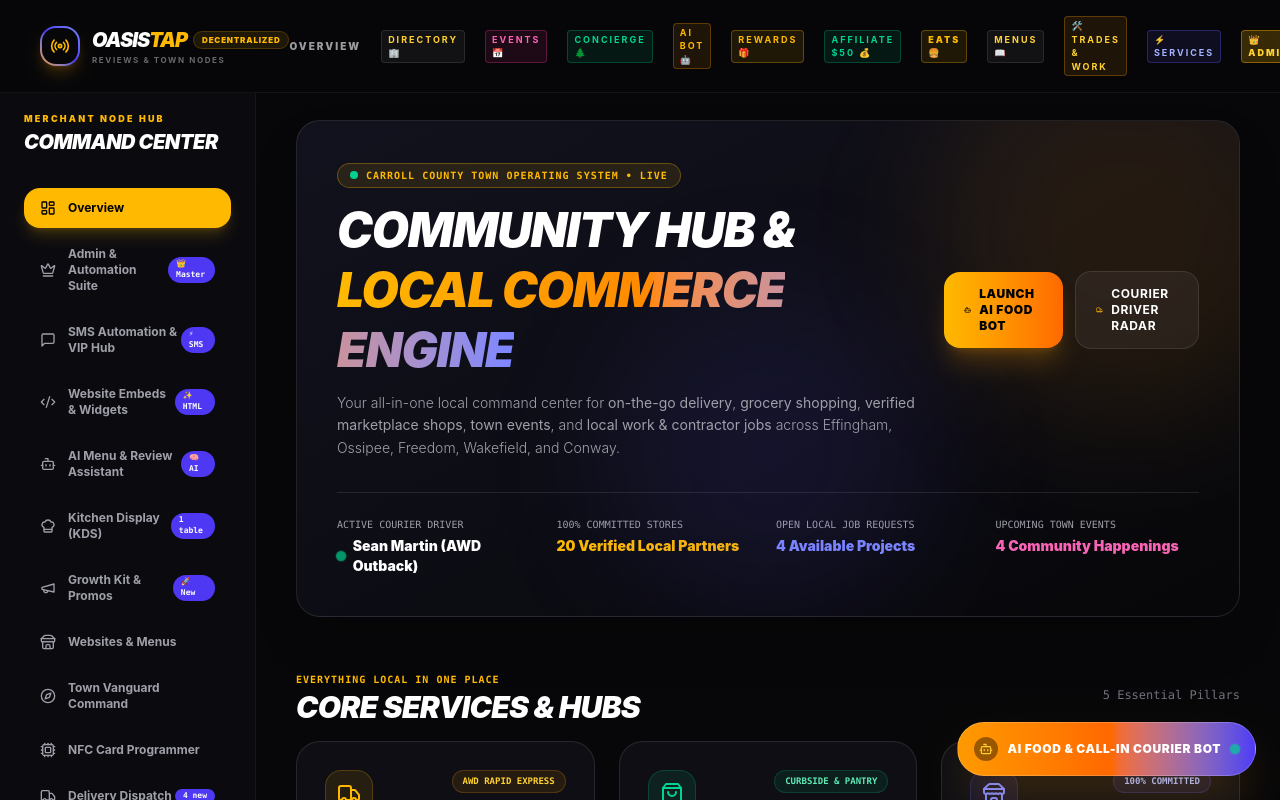
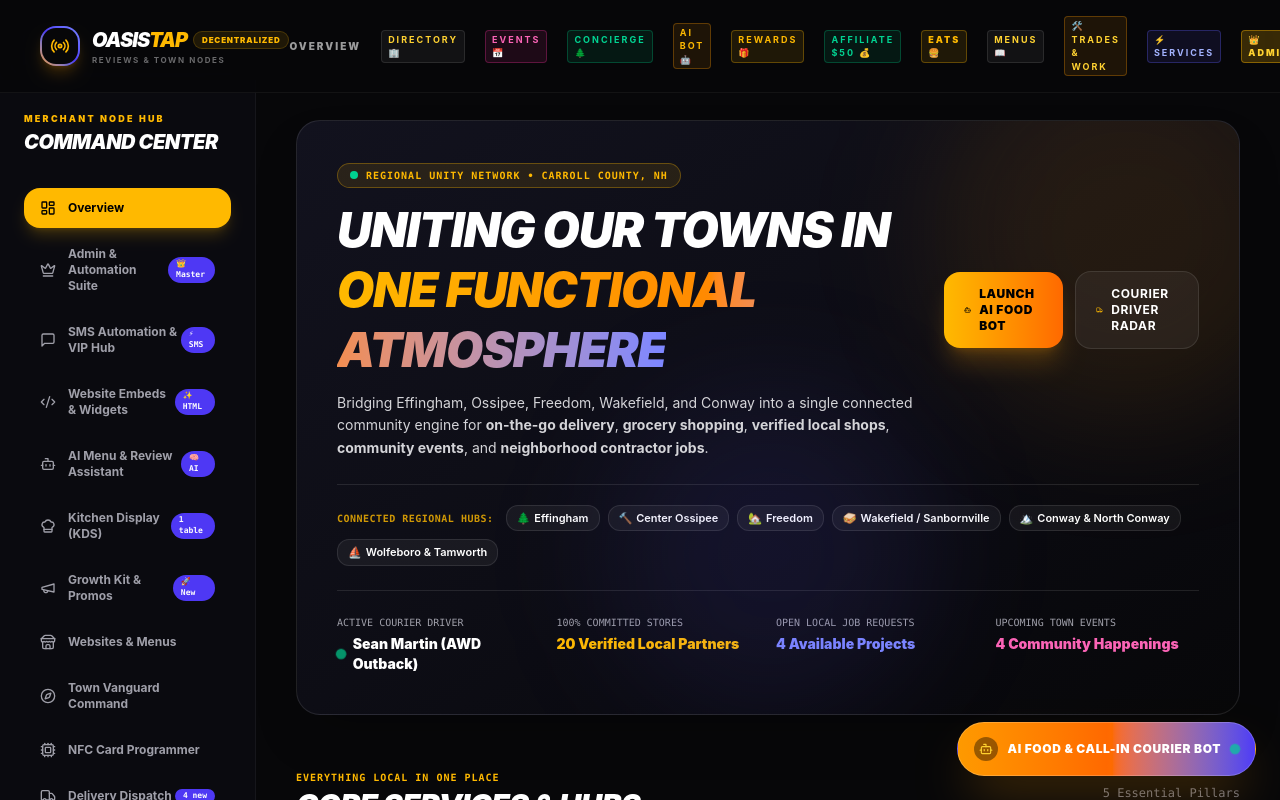
Before and after one commit to Resteral/towns, a Next.js app: page /dashboard in a window 1280 px wide. Shown: the top 800 px of the page. Built offline with nearby package versions, Linux system fonts and the light colour scheme.

Commit message:
feat(branding): unite surrounding towns into one functional atmosphere across dashboard and towns radar

```diff
--- a/src/app/dashboard/page.tsx
+++ b/src/app/dashboard/page.tsx
@@ -61,18 +61,18 @@ export default function DashboardOverviewPage() {
           <div className="space-y-3 max-w-2xl">
             <div className="inline-flex items-center gap-2 px-3 py-1 rounded-full bg-amber-400/10 border border-amber-400/30 text-amber-400 text-[10px] font-mono font-bold uppercase tracking-widest">
               <span className="w-2 h-2 rounded-full bg-emerald-400 animate-pulse"></span>
-              Carroll County Town Operating System • Live
+              Regional Unity Network • Carroll County, NH
             </div>
 
             <h1 className="text-3xl md:text-5xl font-black italic tracking-tight uppercase text-white leading-tight">
-              Community Hub & <br className="hidden sm:inline" />
+              Uniting Our Towns in <br className="hidden sm:inline" />
               <span className="bg-gradient-to-r from-amber-400 via-orange-400 to-indigo-400 bg-clip-text text-transparent">
-                Local Commerce Engine
+                One Functional Atmosphere
               </span>
             </h1>
 
-            <p className="text-zinc-400 text-xs md:text-sm font-light leading-relaxed">
-              Your all-in-one local command center for <b>on-the-go delivery</b>, <b>grocery shopping</b>, <b>verified marketplace shops</b>, <b>town events</b>, and <b>local work & contractor jobs</b> across Effingham, Ossipee, Freedom, Wakefield, and Conway.
+            <p className="text-zinc-300 text-xs md:text-sm font-normal leading-relaxed">
+              Bridging Effingham, Ossipee, Freedom, Wakefield, and Conway into a single connected community engine for <b>on-the-go delivery</b>, <b>grocery shopping</b>, <b>verified local shops</b>, <b>community events</b>, and <b>neighborhood contractor jobs</b>.
             </p>
           </div>
 
@@ -96,8 +96,31 @@ export default function DashboardOverviewPage() {
           </div>
         </div>
 
+        {/* Unified Towns Interconnect Pill Strip */}
+        <div className="mt-6 pt-5 border-t border-white/10 flex flex-wrap items-center gap-2">
+          <span className="text-[10px] font-mono font-bold uppercase tracking-wider text-amber-400/80 mr-1">
+            Connected Regional Hubs:
+          </span>
+          {[
+            { name: 'Effingham', emoji: '🌲' },
+            { name: 'Center Ossipee', emoji: '🔨' },
+            { name: 'Freedom', emoji: '🏡' },
+            { name: 'Wakefield / Sanbornville', emoji: '🥪' },
+            { name: 'Conway & North Conway', emoji: '🏔️' },
+            { name: 'Wolfeboro & Tamworth', emoji: '⛵' }
+          ].map(town => (
+            <span
+              key={town.name}
+              className="px-2.5 py-1 rounded-xl bg-white/5 border border-white/10 text-white text-[11px] font-semibold flex items-center gap-1 hover:border-amber-400/40 hover:bg-white/10 transition-all"
+            >
+              <span>{town.emoji}</span>
+              <span>{town.name}</span>
+            </span>
+          ))}
+        </div>
+
         {/* Real-Time Telemetry Bar */}
-        <div className="grid grid-cols-2 sm:grid-cols-4 gap-4 mt-8 pt-6 border-t border-white/10">
+        <div className="grid grid-cols-2 sm:grid-cols-4 gap-4 mt-6 pt-6 border-t border-white/10">
           <div>
             <span className="text-[10px] font-mono text-zinc-400 uppercase block">Active Courier Driver</span>
             <div className="flex items-center gap-2 mt-1">
--- a/src/app/towns/page.tsx
+++ b/src/app/towns/page.tsx
@@ -42,10 +42,10 @@ export default function TownsRadarPage() {
               <span>Decentralized Regional Node Radar</span>
             </div>
             <h1 className="text-4xl md:text-6xl font-black italic tracking-tighter uppercase text-white">
-              Town <span className="text-amber-400">Nodes.</span>
+              Unified <span className="text-amber-400">Town Nodes.</span>
             </h1>
-            <p className="text-xs md:text-sm text-zinc-400 max-w-xl">
-              Regional settlement capacity, active courier transit latency, and independent boutique networks across unified communities.
+            <p className="text-xs md:text-sm text-zinc-300 max-w-xl">
+              Uniting the surrounding towns into one functional regional atmosphere. Live courier connectivity, local artisan commerce, and neighborhood work dispatch across Effingham, Ossipee, Freedom, Wakefield, and Conway.
             </p>
           </div>
 
```
